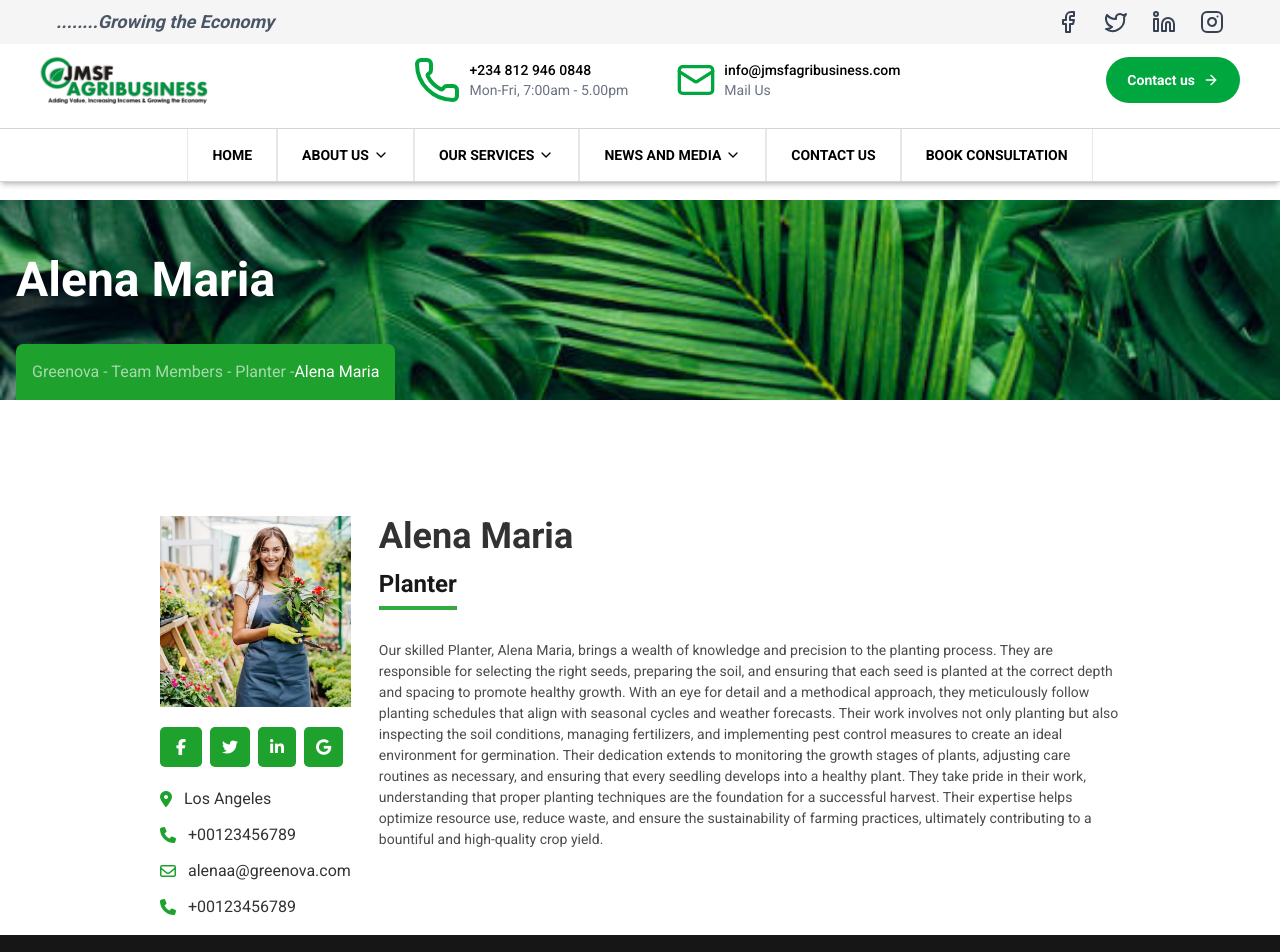
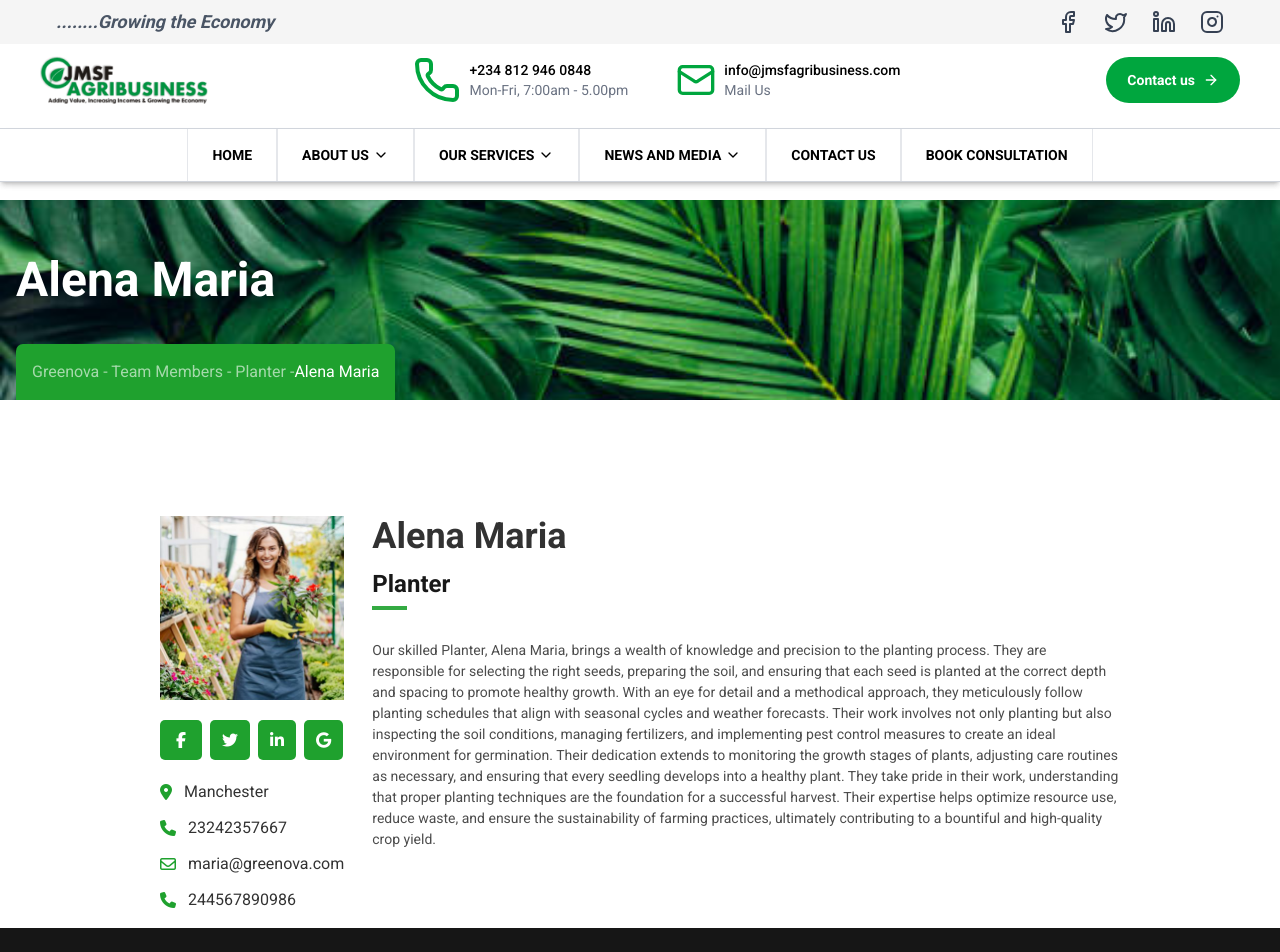
Before and after one commit to fadebowaley/agrilo, a React (Vite) app in the folder agrilo-new/: page /team/alena-maria in a window 1280 px wide. Shown: the top 952 px of the page. Built offline with nearby package versions, Linux system fonts and the light colour scheme.

Commit message:
save local changes

```diff
--- a/agrilo-new/src/App.jsx
+++ b/agrilo-new/src/App.jsx
@@ -22,7 +22,7 @@ function Layout() {
           <Route path="/leadership" element={<Leadership />} />
           <Route path="/about" element={<About />} />
           <Route path="/team" element={<TeamMembers />} />
-        <Route path="/" element={<TeamGrid />} />
+        {/* <Route path="/" element={<TeamGrid />} /> */}
         <Route path="/team/:name" element={<TeamProfile />} />
 
         {/* <Route path="/team/robert-smith" element={<RobertProfile />} /> */}
--- a/agrilo-new/src/components/TeamData.jsx
+++ b/agrilo-new/src/components/TeamData.jsx
@@ -1,24 +1,3 @@
-// // src/teamData.js
-
-// import Robert from "../assets/robert.png";
-// import Maria from "../assets/maria.png";
-// import David from "../assets/david.png";
-// import Queensland from "../assets/queensland.png";
-// import Steven from "../assets/steven.png";
-
-// const teamData = [
-//   { name: "Robert Smith", role: "Harvester", img: Robert, link: "/team/robert-smith" },
-//   { name: "Alena Maria", role: "Planter", img: Maria, link: "/team/alena-maria" },
-//   { name: "David Lee", role: "Harvester", img: David, link: "/team/david-lee" },
-//   { name: "Erina Lee", role: "Planter", img: Maria, link: "/team/erina-lee" },
-//   { name: "Cali Kim", role: "Gardener", img: David, link: "/team/cali-kim" },
-//   { name: "Miss Queensland", role: "Gardener", img: Queensland, link: "/team/miss-queensland" },
-//   { name: "Tomas Mullar", role: "Harvester", img: Robert, link: "/team/tomas-mullar" },
-//   { name: "Mark Steven", role: "Gardener", img: Steven, link: "/team/mark-steven" }
-// ];
-
-// export default teamData;
-// Import images
 import Robert from "../assets/robert.png";
 import Maria from "../assets/maria.png";
 import David from "../assets/david.png";
@@ -37,6 +16,10 @@ const teamData = [
   {
     name: "Robert Smith",
     role: "Harvester",
+    location:"Los Angeles",
+    mail:"smith@greenova.com",
+     phoneNumber:+23412897667,
+    workNumber:+243569080986,
     img: Robert,
     link: "/team/robert-smith",
     description: roleDescriptions["Harvester"].replace("[Name]", "Robert Smith")
@@ -44,6 +27,10 @@ const teamData = [
   {
     name: "Alena Maria",
     role: "Planter",
+    location:"Manchester",
+     phoneNumber:+23242357667,
+    workNumber:+244567890986,
+    mail:"maria@greenova.com",
     img: Maria,
     link: "/team/alena-maria",
     description: roleDescriptions["Planter"].replace("[Name]", "Alena Maria")
@@ -51,7 +38,11 @@ const teamData = [
   {
     name: "David Lee",
     role: "Harvester",
+     phoneNumber:+232372357667,
+    workNumber:+223467890986,
+    mail:"david@greenova.com",
     img: David,
+    location:"Washington",
     link: "/team/david-lee",
     description: roleDescriptions["Harvester"].replace("[Name]", "David Lee")
   },
@@ -59,6 +50,10 @@ const teamData = [
     name: "Erina Lee",
     role: "Planter",
     img: Maria,
+    mail:"erina@greenova.com",
+     phoneNumber:+23445357667,
+    workNumber:+243598090986,
+    location:"Tokyo",
     link: "/team/erina-lee",
     description: roleDescriptions["Planter"].replace("[Name]", "Erina Lee")
   },
@@ -66,27 +61,43 @@ const teamData = [
     name: "Cali Kim",
     role: "Gardener",
     img: David,
+    mail:"cali@greenova.com",
+    location:"Seoul",
+     phoneNumber:+23435657667,
+    workNumber:+243560360986,
     link: "/team/cali-kim",
     description: roleDescriptions["Gardener"].replace("[Name]", "Cali Kim")
   },
   {
     name: "Miss Queensland",
     role: "Gardener",
+    mail:"queensland@greenova.com",
+    location:"North california",
     img: Queensland,
     link: "/team/miss-queensland",
+     phoneNumber:+2361238967,
+    workNumber:+24357890986,
     description: roleDescriptions["Gardener"].replace("[Name]", "Miss Queensland")
   },
   {
     name: "Tomas Mullar",
     role: "Harvester",
+    location:"Germany",
+    mail:"mullar@greenova.com",
     img: Robert,
+     phoneNumber:+23435457667,
+    workNumber:+244757890986,
     link: "/team/tomas-mullar",
     description: roleDescriptions["Harvester"].replace("[Name]", "Tomas Mullar")
   },
   {
     name: "Mark Steven",
     role: "Gardener",
+    mail:"steven@greenova.com",
+    location:"England",
     img: Steven,
+    phoneNumber:+23412357667,
+    workNumber:+243567890986,
     link: "/team/mark-steven",
     description: roleDescriptions["Gardener"].replace("[Name]", "Mark Steven")
   }
--- a/agrilo-new/src/components/TeamGrid.jsx
+++ b/agrilo-new/src/components/TeamGrid.jsx
@@ -37,12 +37,12 @@ function TeamGrid() {
     );
   };
 
-  useEffect(() => {
-    const interval = setInterval(() => {
-      next();
-    }, 4000);
-    return () => clearInterval(interval);
-  }, [cardsPerView]);
+  // useEffect(() => {
+  //   const interval = setInterval(() => {
+  //     next();
+  //   }, 4000);
+  //   return () => clearInterval(interval);
+  // }, [cardsPerView]);
 
   const getVisibleItems = () => {
     const items = [];
--- a/agrilo-new/src/components/TeamProfile.jsx
+++ b/agrilo-new/src/components/TeamProfile.jsx
@@ -58,19 +58,19 @@ function TeamProfile() {
           <div>
             <p className="flex gap-3 items-center pb-3">
               <i className="fa fa-map-marker-alt text-[#1fa12e]"></i>
-              <span className="opacity-[0.8]">Los Angeles</span>
+              <span className="opacity-[0.8]">{member.location}</span>
             </p>
             <p className="flex gap-3 items-center pb-3">
               <i className="fa fa-phone text-[#1fa12e]"></i>
-              <span className="opacity-[0.8]">+00123456789</span>
+              <span className="opacity-[0.8]">{member.phoneNumber}</span>
             </p>
             <p className="flex gap-3 items-center pb-3">
               <i className="far fa-envelope text-[#1fa12e]"></i>
-              <span className="opacity-[0.8]">alenaa@greenova.com</span>
+              <span className="opacity-[0.8]">{member.mail}</span>
             </p>
             <p className="flex gap-3 items-center">
               <i className="fa fa-phone text-[#1fa12e]"></i>
-              <span className="opacity-[0.8]">+00123456789</span>
+              <span className="opacity-[0.8]">{member.workNumber}</span>
             </p>
           </div>
         </div>
@@ -80,8 +80,9 @@ function TeamProfile() {
           </h2>
           <h3 className="text-2xl font-[600] opacity-[0.9]">
             <span className="border-b border-b-[4px] pb-2 border-b-[#1fa12e]">
-              {member.role}
+              {member.role.slice(0,3)}
             </span>
+            <span>{member.role.slice(3)}</span>
           </h3>
           <p className="mt-10 opacity-[0.7] text-[15px] md:text-[14px]">
             {member.description}
--- a/agrilo-new/src/pages/teamMembers.jsx
+++ b/agrilo-new/src/pages/teamMembers.jsx
@@ -1,5 +1,5 @@
 import TeamGrid from '../components/TeamGrid'
-import Navbar from '../components/Navigation'
+import Navigation from '../components/Navigation'
 import Footer from '../components/Footer'
 import Partners from '../components/Partners'
 function TeamMembers(){
@@ -7,7 +7,7 @@ function TeamMembers(){
         <>
         <header>
             <nav className="fixed top-0 right-0 left-0 z-[9999]">
-              <Navbar />
+              <Navigation />
               </nav>
             </header>
         <section className="mt-37 md:mt-70 lg:mt-45 bg-[#f2f2f2]">
```
